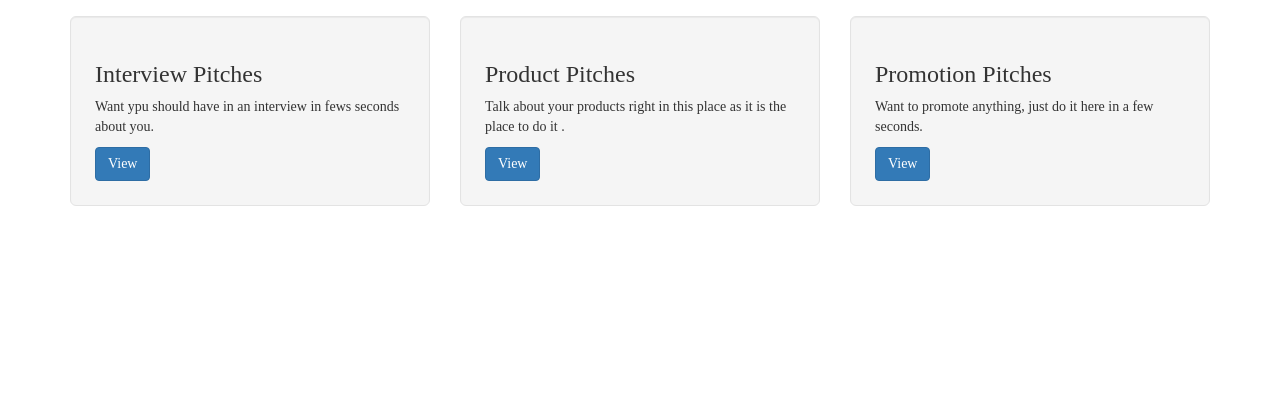
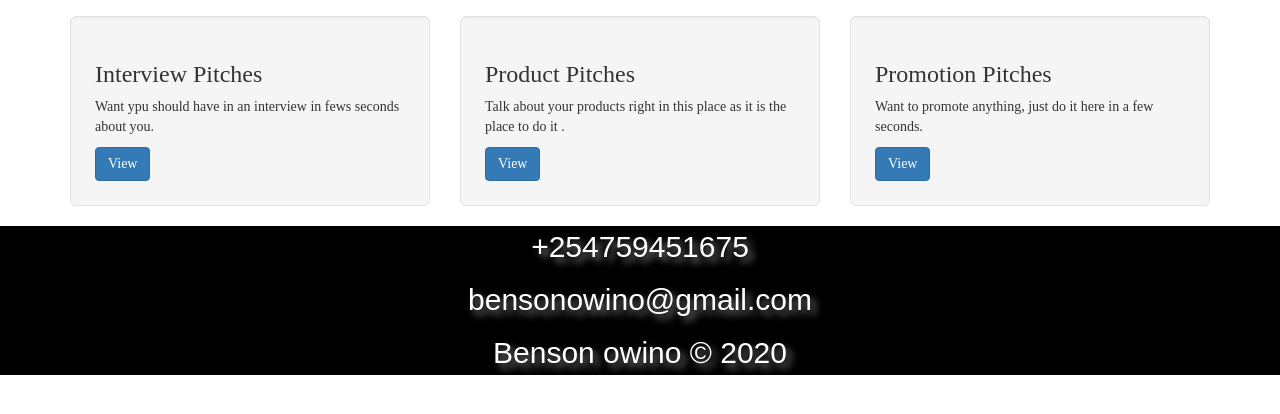
Before and after one commit to benowino7/Lock, a Flask app: page / in a window 1280 px wide. Shown: the part 320-734 px from the top of the page. Run offline with Flask 2, Linux system fonts and the light colour scheme; data that the repository does not hold is empty; some libraries are stand-ins or nearby versions; some web fonts are replaced.

Commit message:
created a footer in the html file

```diff
--- a/app/templates/index.html
+++ b/app/templates/index.html
@@ -43,4 +43,22 @@
         </div>
     </div>
 </div>
+<footer class="contain">
+    <p>+254759451675</p>
+    <p>bensonowino@gmail.com</p>
+    <p>Benson owino &COPY; 2020</p>
+</footer>
+<style>
+    .contain p{
+        font-size:30px;
+        text-align: center;
+        font-family: fantasy;
+        color: white;
+        text-shadow: 5px 5px 7px gray;
+
+    }
+    .contain{
+        background-color:black;
+    }
+</style>
 {%endblock%}
```
